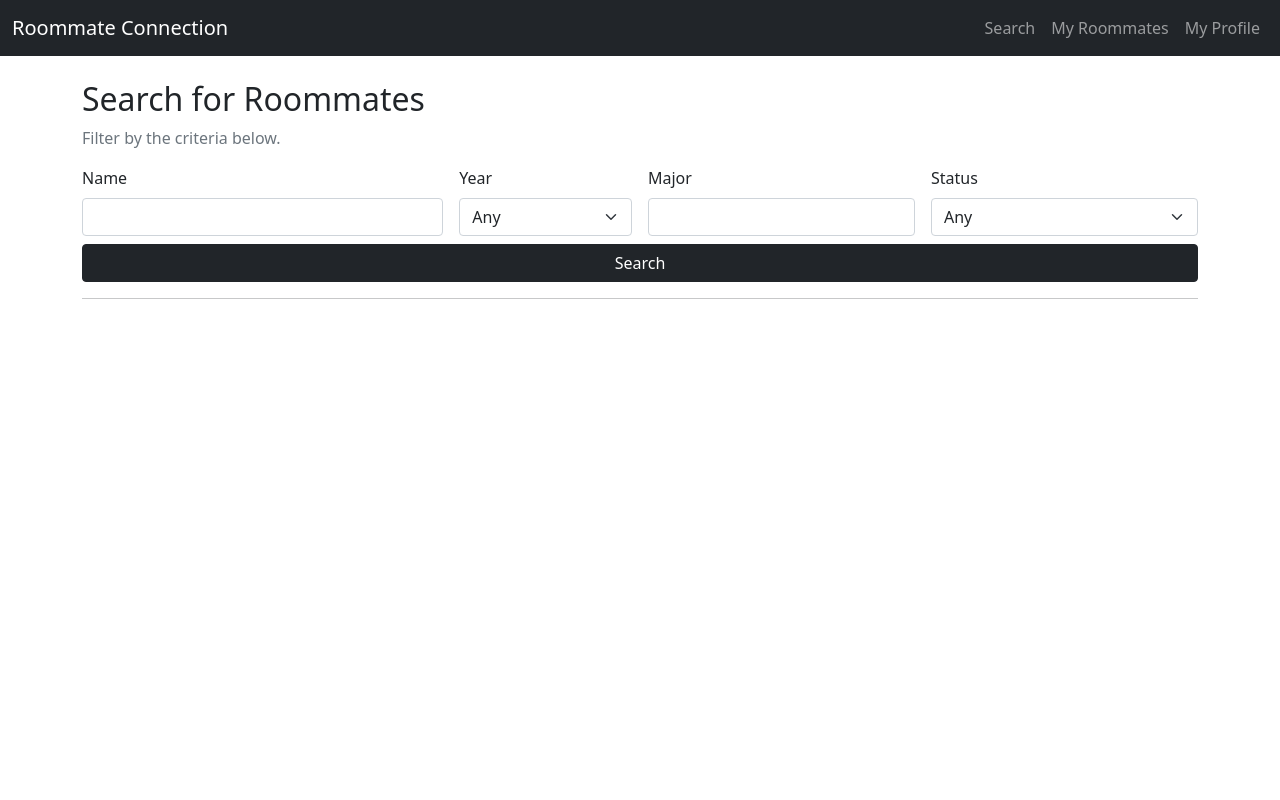
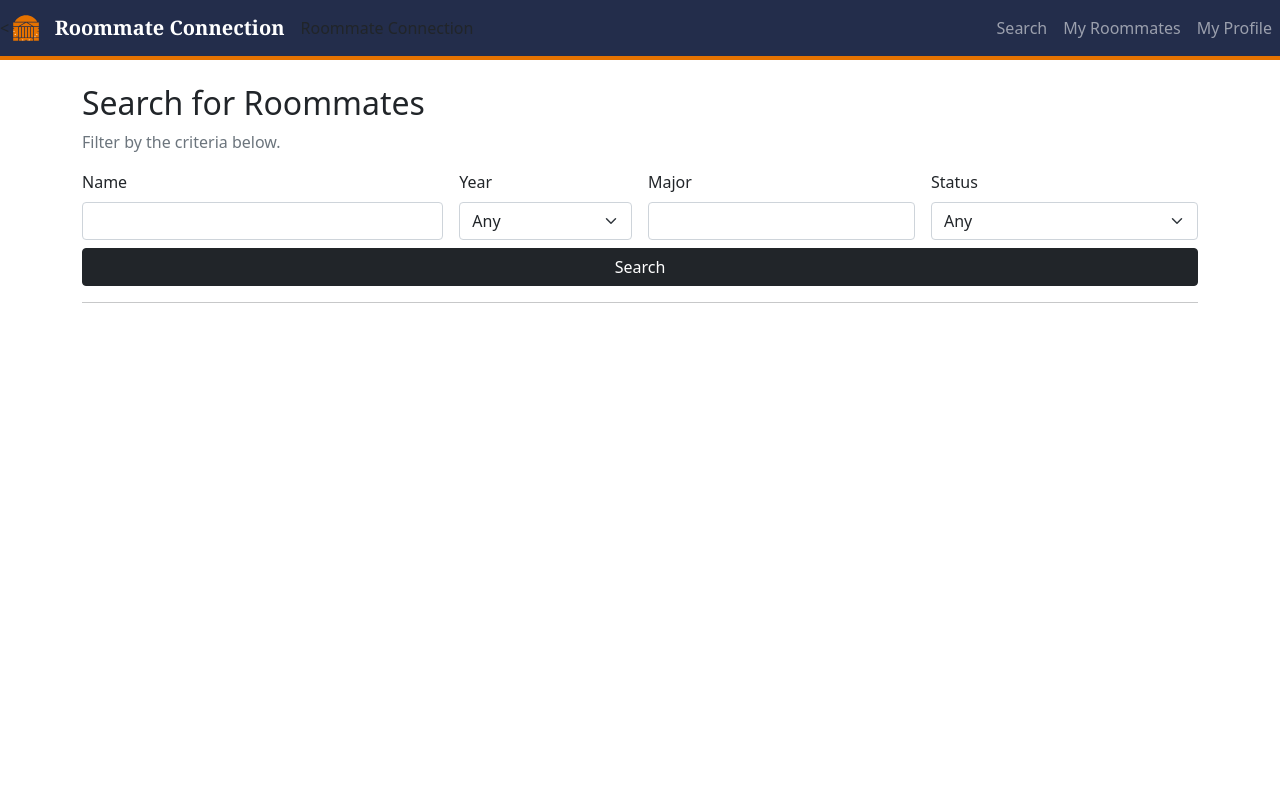
Before and after one commit to tugu-baterdene/database_project, a PHP site: page /search.php in a window 1280 px wide. Run offline with PHP 8.4, Linux system fonts and the light colour scheme.

Commit message:
changed header to appear more uva themed

```diff
--- a/header.php
+++ b/header.php
@@ -1,9 +1,45 @@
 <?php session_start(); ?>
+<style>
+  :root {
+    --uva-navy: #232d4b;
+    --uva-orange: #e57200;
+  }
+
+  .navbar-uva {
+    background: var(--uva-navy) !important;
+    border-bottom: 4px solid var(--uva-orange);
+  }
+
+  .navbar-brand-uva {
+    font-family: 'Georgia', 'Times New Roman', serif;
+    font-weight: 600;
+    color: white !important;
+    display: flex;
+    align-items: center;
+    gap: 8px;
+  }
+
+  .navbar-brand-uva svg {
+    height: 26px;
+    width: 26px;
+    fill: var(--uva-orange);
+  }
+
+  .nav-link:hover {
+    color: var(--uva-orange) !important;
+  }
+</style>
+
 
 <header>
-  <nav class="navbar navbar-expand-md navbar-dark bg-dark">
-    <div class="container-fluid">
-      <a class="navbar-brand" href="#">Roommate Connection</a>
+  <nav class="navbar navbar-expand-md navbar-dark navbar-uva">
+  <<a class="navbar-brand navbar-brand-uva" href="#">
+  <img src="rotunda.svg" alt="UVA Rotunda" height="26" style="margin-left:4px; margin-right:8px;">
+  Roommate Connection
+</a>
+
+  Roommate Connection
+</a>
       <button class="navbar-toggler" type="button" data-bs-toggle="collapse" data-bs-target="#collapsibleNavbar" aria-controls="collapsibleNavbar" aria-expanded="false" aria-label="Toggle navigation">
         <span class="navbar-toggler-icon"></span>
       </button>
```
Also changed, not shown: rotunda.svg (added).
